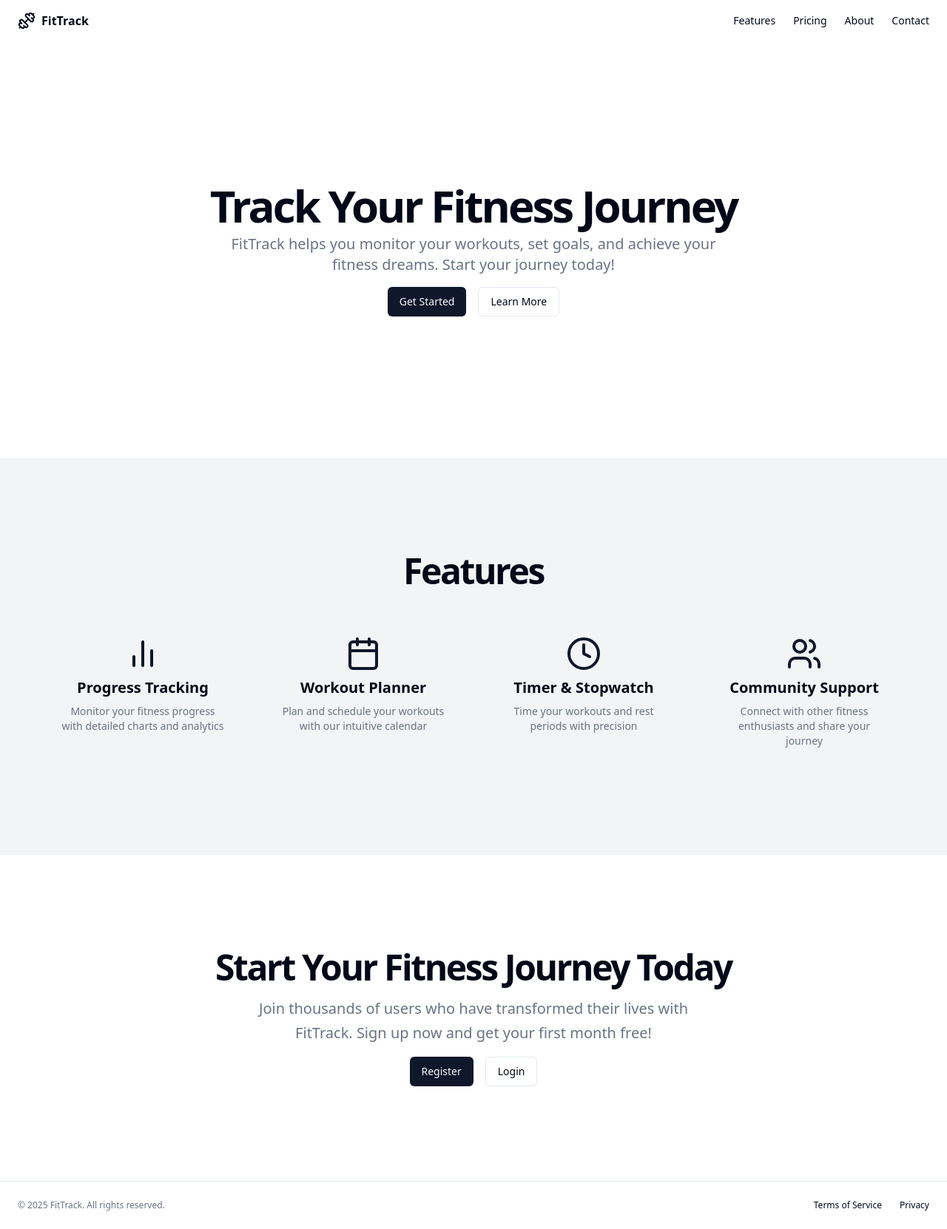
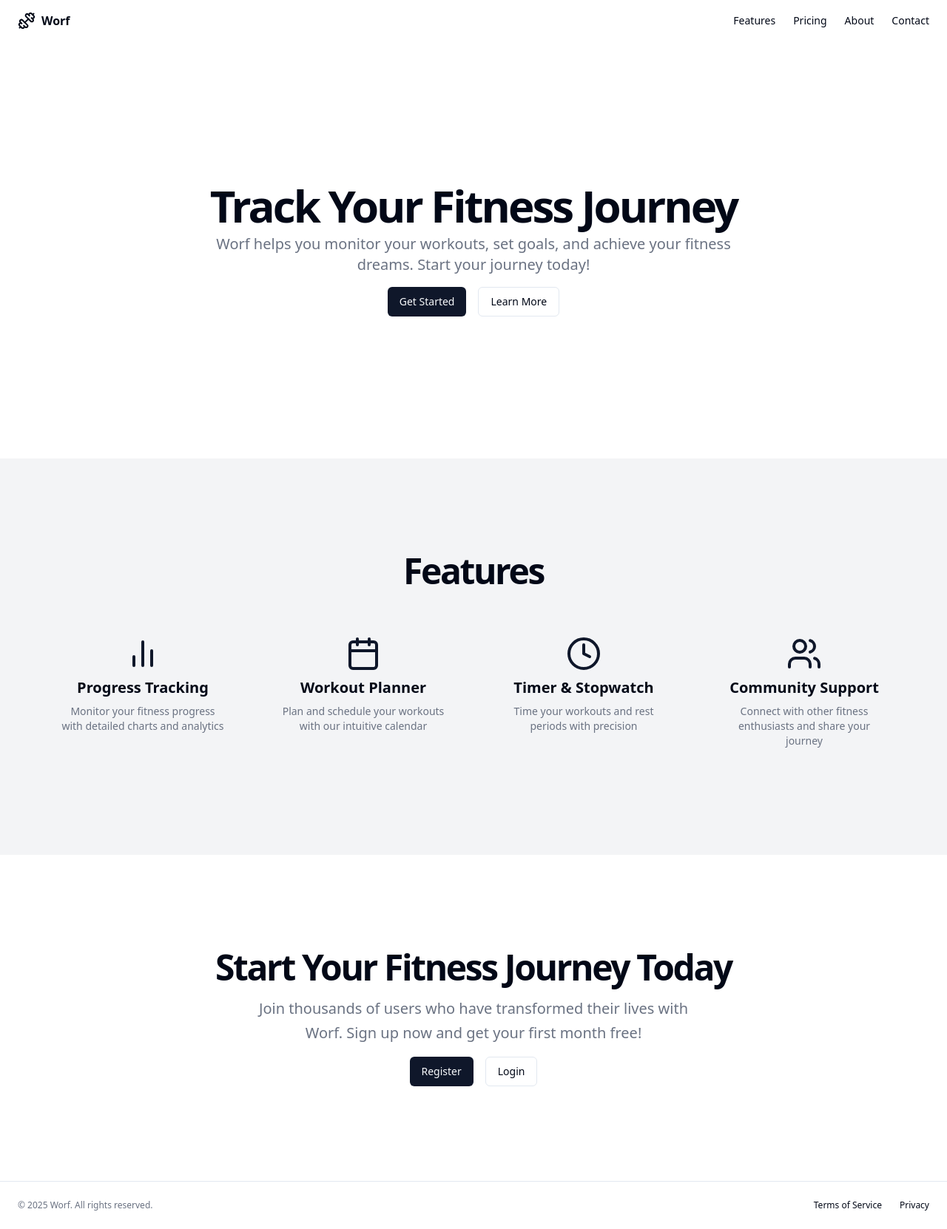
Before and after one commit to felltrin/soggy-waffle-sandwich, a React (Vite) app in the folder client/: page / in a window 1280 px wide. Shown: the whole page at 74% size. Built offline with nearby package versions, Linux system fonts and the light colour scheme.

Commit message:
updated readme
Signed-off-by: felltrin <luciholzinger@gmail.com>

```diff
--- a/client/src/pages/Landing.tsx
+++ b/client/src/pages/Landing.tsx
@@ -11,7 +11,7 @@ export default function Landing() {
         <header className="px-4 lg:px-6 h-14 flex items-center">
           <Link className="flex items-center justify-center" to="#">
             <Dumbbell className="h-6 w-6 mr-2" />
-            <span className="font-bold">FitTrack</span>
+            <span className="font-bold">Worf</span>
           </Link>
           <nav className="ml-auto flex gap-4 sm:gap-6">
             <Link
@@ -49,8 +49,8 @@ export default function Landing() {
                     Track Your Fitness Journey
                   </h1>
                   <p className="mx-auto max-w-[700px] text-gray-500 md:text-xl dark:text-gray-400">
-                    FitTrack helps you monitor your workouts, set goals, and
-                    achieve your fitness dreams. Start your journey today!
+                    Worf helps you monitor your workouts, set goals, and achieve
+                    your fitness dreams. Start your journey today!
                   </p>
                 </div>
                 <div className="space-x-4">
@@ -108,7 +108,7 @@ export default function Landing() {
                   </h2>
                   <p className="max-w-[600px] text-gray-500 md:text-xl/relaxed lg:text-base/relaxed xl:text-xl/relaxed dark:text-gray-400">
                     Join thousands of users who have transformed their lives
-                    with FitTrack. Sign up now and get your first month free!
+                    with Worf. Sign up now and get your first month free!
                   </p>
                   <div className="space-x-4">
                     <Link to="/register">
@@ -127,7 +127,7 @@ export default function Landing() {
         </main>
         <footer className="flex flex-col gap-2 sm:flex-row py-6 w-full shrink-0 items-center px-4 md:px-6 border-t">
           <p className="text-xs text-gray-500 dark:text-gray-400">
-            © 2025 FitTrack. All rights reserved.
+            © 2025 Worf. All rights reserved.
           </p>
           <nav className="sm:ml-auto flex gap-4 sm:gap-6">
             <Link className="text-xs hover:underline underline-offset-4" to="#">
```
Also changed, not shown: 1 other file (tests, documents, lock files or other folders).
